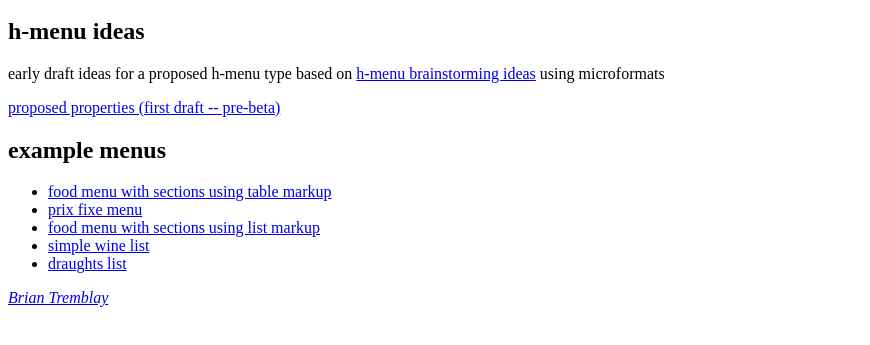
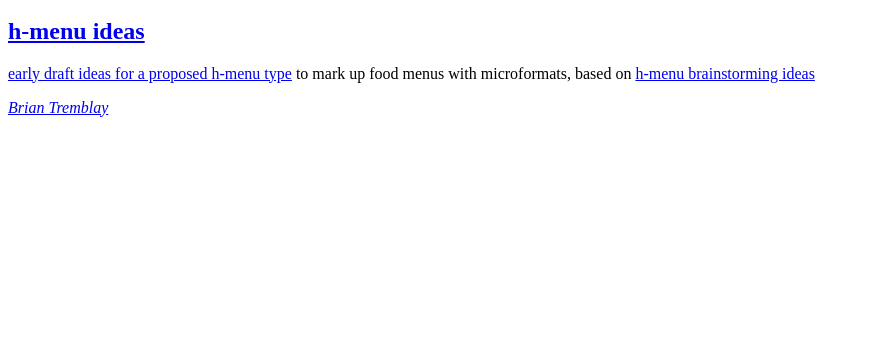
Before and after one commit to btrem/microformats, a plain HTML site: page index.html in a window 1280 px wide. Shown: the part 333-678 px from the top of the page, without its empty margins (0-870 px from the left). Drawn offline with Linux system fonts and the light colour scheme.

Commit message:
Moves list of example menus to h-menu/index page

```diff
--- a/index.html
+++ b/index.html
@@ -38,48 +38,15 @@
 
             <section>
 
-                <header>
-                    <h1>h-menu ideas</h1>
-                    <p>
-                        early draft ideas for a proposed h-menu type based on
-                        <a href="http://microformats.org/wiki/menu-brainstorming">h-menu brainstorming ideas</a>
-                        using microformats
-                    </p>
-
-                </header>
+                <h1><a href="h-menu/">h-menu ideas</a></h1>
 
                 <p>
-                    <a href="h-menu/">proposed properties (first draft -- pre-beta)</a>
+                    <a href="h-menu/">early draft ideas for a proposed h-menu type</a>
+                    to mark up food menus with microformats, based on
+                    <a href="http://microformats.org/wiki/menu-brainstorming">h-menu brainstorming ideas</a>
                 </p>
 
-                <h2>example menus</h2>
-
-                <ul>
-
-                    <li>
-                        <a href="h-menu/example1-dinner.html">food menu with sections using table markup</a>
-                    </li>
-
-                    <li>
-                        <a href="h-menu/example2-prix-fixe.html">prix fixe menu</a>
-                    </li>
-
-                    <li>
-                        <a href="h-menu/example3-pub-food.html">food menu with sections using list markup</a>
-                    </li>
-
-                    <li>
-                        <a href="h-menu/example5-wine-simple.html">simple wine list</a>
-                    </li>
-
-                    <li>
-                        <a href="h-menu/example6-draughts.html">draughts list</a>
-                    </li>
-
-                </ul>
-
             </section>
-
 
         </main>
 
```
Also changed, not shown: h-menu/index.html (+27 -0 lines).
